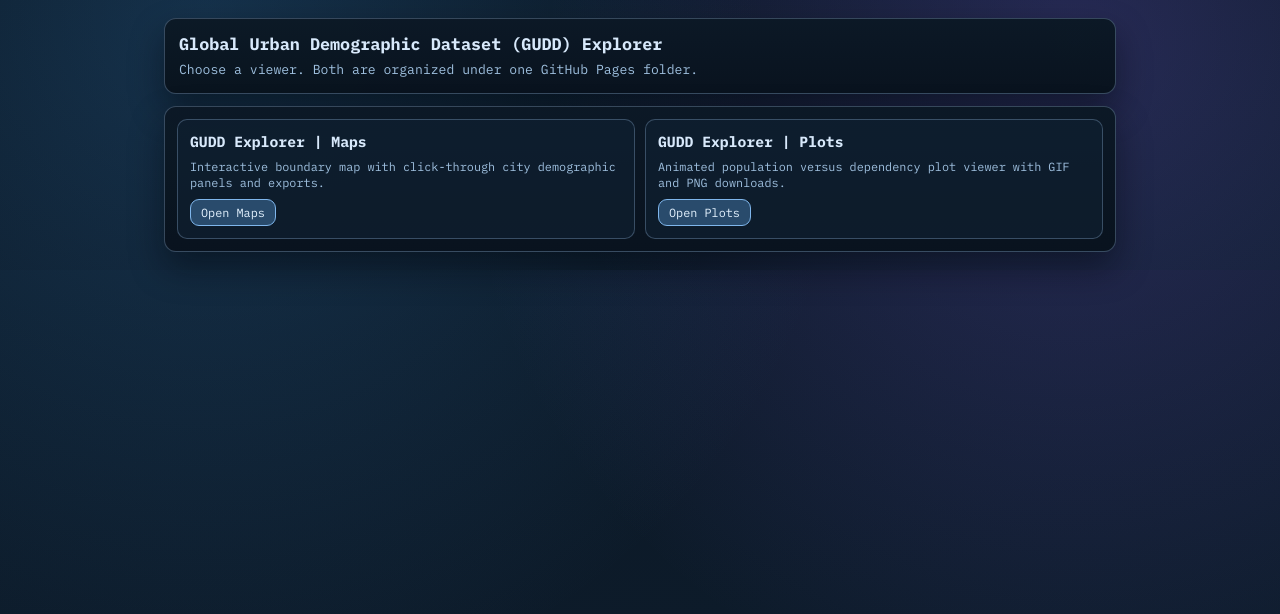
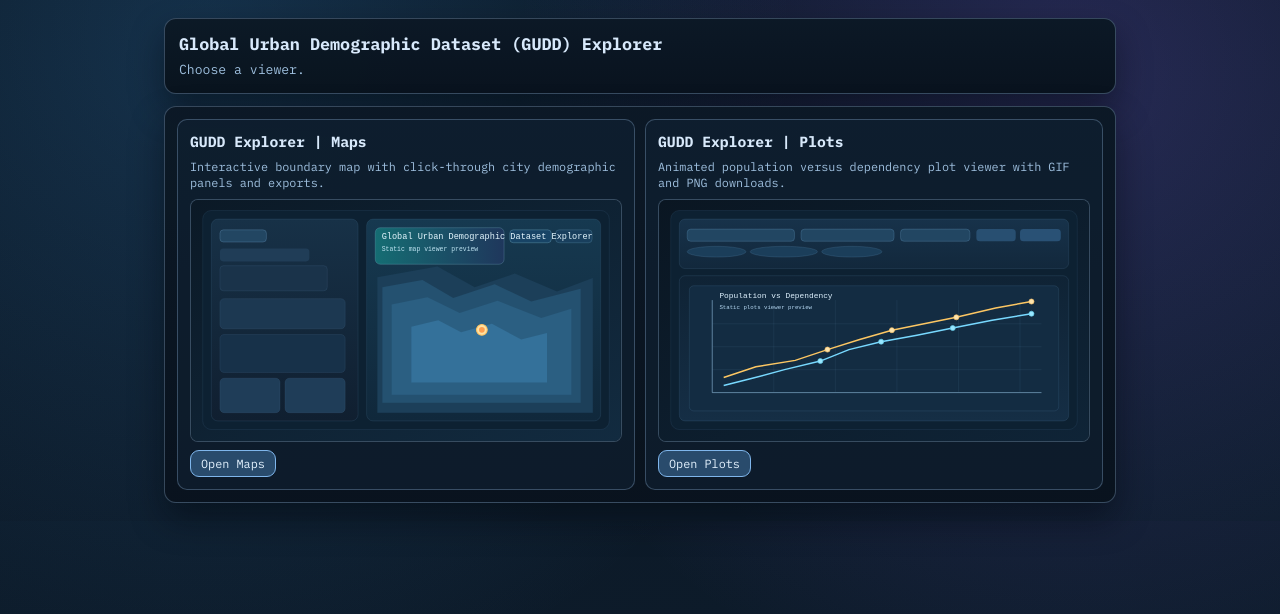
Before and after one commit to zimmermaps/urban_demography, a plain HTML site: page docs/gudd-explorer/index.html in a window 1280 px wide. Drawn offline with Linux system fonts and the light colour scheme.

Commit message:
new edits to web app

```diff
--- a/docs/gudd-explorer/index.html
+++ b/docs/gudd-explorer/index.html
@@ -101,6 +101,15 @@
       line-height: 1.35;
     }
 
+    .preview-image {
+      width: 100%;
+      aspect-ratio: 16 / 9;
+      object-fit: cover;
+      border: 1px solid var(--card-border);
+      border-radius: 8px;
+      background: rgba(12, 25, 38, 0.8);
+    }
+
     .card a {
       justify-self: start;
       text-decoration: none;
@@ -117,17 +126,29 @@
   <main>
     <section class="hero">
       <h1>Global Urban Demographic Dataset (GUDD) Explorer</h1>
-      <p class="subtitle">Choose a viewer. Both are organized under one GitHub Pages folder.</p>
+      <p class="subtitle">Choose a viewer.</p>
     </section>
     <section class="cards">
       <article class="card">
         <h2>GUDD Explorer | Maps</h2>
         <p>Interactive boundary map with click-through city demographic panels and exports.</p>
+        <img
+          class="preview-image"
+          src="./assets/maps-preview.svg"
+          alt="Static preview of the map viewer"
+          loading="lazy"
+        >
         <a href="./maps/index.html">Open Maps</a>
       </article>
       <article class="card">
         <h2>GUDD Explorer | Plots</h2>
         <p>Animated population versus dependency plot viewer with GIF and PNG downloads.</p>
+        <img
+          class="preview-image"
+          src="./assets/plots-preview.svg"
+          alt="Static preview of the plots viewer"
+          loading="lazy"
+        >
         <a href="./plots/index.html">Open Plots</a>
       </article>
     </section>
```
Also changed, not shown: docs/gudd-explorer/maps/index.html (+6 -0 lines), docs/gudd-explorer/assets/maps-preview.svg (added), docs/gudd-explorer/assets/plots-preview.svg (added).
